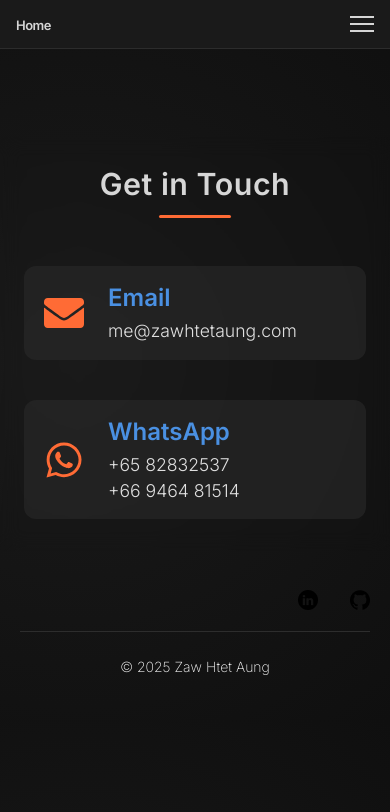
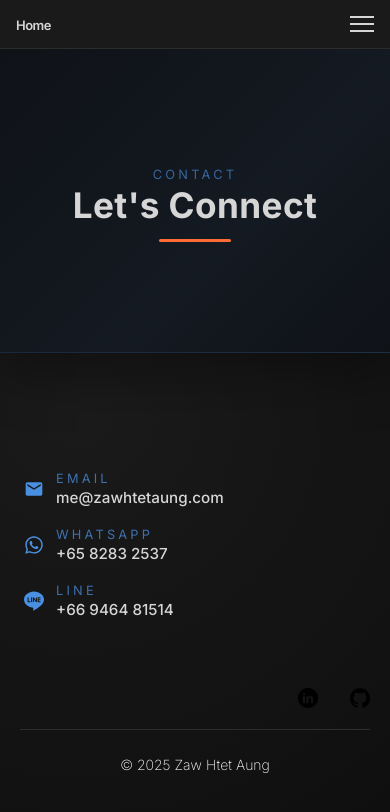
Before and after one commit to ZawCodes/Portfolio2024, a React (Vite) app: page /contact in a window 390 px wide. Shown: the top 812 px of the page. Built offline with nearby package versions, Linux system fonts and the light colour scheme.

Commit message:
update other pages

```diff
--- a/src/pages/Background/index.jsx
+++ b/src/pages/Background/index.jsx
@@ -138,12 +138,18 @@ const Index = () => {
   ];
 
   return (
-    <div className="background-container page">
+    <div className="background-page">
+      <div className="page-hero">
+        <div className="hero-inner">
+          <p className="hero-kicker">Background</p>
           <h1 className="page-title">A little back story</h1>
-      <p className="intro page-intro">
+          <p className="hero-subtitle">
             I was born in Myanmar and I'm currently {currentAge}. I'd love to share a bit of my journey so you can get to know me better.
           </p>
+        </div>
+      </div>
 
+      <div className="background-container page">
         <section className="education-section">
           <h2 className="section-title">Education</h2>
           {educationData.map((item, index) => (
@@ -158,6 +164,7 @@ const Index = () => {
           ))}
         </section>
       </div>
+    </div>
   );
 };
 
--- a/src/pages/Contact/index.jsx
+++ b/src/pages/Contact/index.jsx
@@ -1,27 +1,43 @@
 import React from "react";
+import { MdEmail } from "react-icons/md";
+import { FaWhatsapp } from "react-icons/fa";
+import { SiLine } from "react-icons/si";
 import "./index.scss";
-import { FaEnvelope, FaWhatsapp } from "react-icons/fa";
 
 const Contact = () => {
   return (
-    <div className="contact-container page">
-      <h1 className="page-title">Get in Touch</h1>
-      <div className="contact-info">
-        <div className="contact-item">
-          <FaEnvelope className="contact-icon" />
-          <div className="contact-details">
-            <h2>Email</h2>
-            <a href="mailto:me@zawhtetaung.com">me@zawhtetaung.com</a>
-          </div>
+    <div className="contact-page">
+      <div className="page-hero">
+        <div className="hero-inner">
+          <p className="hero-kicker">Contact</p>
+          <h1 className="page-title">Let's Connect</h1>
         </div>
-        <div className="contact-item">
-          <FaWhatsapp className="contact-icon" />
-          <div className="contact-details">
-            <h2>WhatsApp</h2>
-            <a href="https://wa.me/81792673">+65 82832537</a>
-            <a href="https://wa.me/0946481514">+66 9464 81514</a>
-          </div>
-        </div>
+      </div>
+
+      <div className="contact-container page">
+        <ul className="contact-list">
+          <li>
+            <MdEmail className="contact-icon" />
+            <div className="contact-info">
+              <span className="label">Email</span>
+              <a href="mailto:me@zawhtetaung.com">me@zawhtetaung.com</a>
+            </div>
+          </li>
+          <li>
+            <FaWhatsapp className="contact-icon" />
+            <div className="contact-info">
+              <span className="label">WhatsApp</span>
+              <a href="https://wa.me/6582832537">+65 8283 2537</a>
+            </div>
+          </li>
+          <li>
+            <SiLine className="contact-icon" />
+            <div className="contact-info">
+              <span className="label">Line</span>
+              <a href="https://line.me/ti/p/~66946481514">+66 9464 81514</a>
+            </div>
+          </li>
+        </ul>
       </div>
     </div>
   );
--- a/src/pages/Contact/index.scss
+++ b/src/pages/Contact/index.scss
@@ -1,65 +1,112 @@
-$primary-color: #7c7c7c;
-$secondary-color: #e0e0e0;
+$secondary-color: #d6d6d6;
 $techy-orange: #ff6b35;
 $techy-blue: #4a90e2;
-$dark-bg: #1e1e1e;
 $max-width: 1200px;
 
-.contact-container {
-  backdrop-filter: blur(10px);
+.contact-page {
+  .page-hero {
+    background: linear-gradient(135deg, #0f1217 0%, #141a22 60%, #0f1217 100%);
+    padding: 120px 24px 110px;
+    margin-bottom: 40px;
+    border-bottom: 1px solid rgba($techy-blue, 0.18);
+    box-shadow: 0 18px 50px rgba(0, 0, 0, 0.35);
 
-  .contact-info {
-    display: flex;
-    flex-direction: column;
-    gap: 2.5rem;
-  }
+    .hero-inner {
+      max-width: $max-width;
+      margin: 0 auto;
+      text-align: center;
+      color: #f5f7fa;
 
-  .contact-item {
-    display: flex;
-    align-items: center;
-    gap: 1.5rem;
-    background-color: rgba(lighten($dark-bg, 5%), 0.6);
-    border-radius: 12px;
-    padding: 1.5rem;
-    transition: transform 0.3s ease, box-shadow 0.3s ease;
-
-    &:hover {
-      transform: translateY(-5px);
-      box-shadow: 0 6px 20px rgba(0, 0, 0, 0.15);
-    }
-  }
-
-  .contact-icon {
-    font-size: 2.5rem;
-    color: $techy-orange;
-  }
-
-  .contact-details {
-    h2 {
-      font-size: 1.5rem;
-      color: $techy-blue;
-      margin-bottom: 0.75rem;
-      font-weight: 600;
-    }
-
-    a {
-      display: block;
-      font-size: 1.1rem;
-      color: $secondary-color;
-      text-decoration: none;
-      transition: color 0.3s ease;
-      margin-bottom: 0.5rem;
-      font-weight: 300;
-
-      &:hover {
-        color: $techy-orange;
+      .hero-kicker {
+        font-size: 0.8rem;
+        letter-spacing: 0.2rem;
+        text-transform: uppercase;
+        color: rgba($techy-blue, 0.65);
+        margin-bottom: 0.4rem;
       }
 
-      &:last-child {
+      .page-title {
+        font-size: 2.2rem;
+        font-weight: 700;
         margin-bottom: 0;
+        letter-spacing: 0.4px;
       }
     }
   }
 }
 
-@media (max-width: 768px) { .contact-container { .contact-item { padding: 1.25rem; } } }
+.contact-container {
+  max-width: 520px;
+
+  .contact-list {
+    list-style: none;
+    padding: 0;
+    margin: 0;
+    display: flex;
+    flex-direction: column;
+    gap: 2rem;
+
+    li {
+      display: flex;
+      align-items: center;
+      gap: 1rem;
+
+      .contact-icon {
+        font-size: 1.5rem;
+        color: $techy-blue;
+        flex-shrink: 0;
+      }
+
+      .contact-info {
+        display: flex;
+        flex-direction: column;
+        gap: 0.25rem;
+
+        .label {
+          font-size: 0.85rem;
+          letter-spacing: 0.2rem;
+          text-transform: uppercase;
+          color: rgba($techy-blue, 0.75);
+        }
+
+        a {
+          color: $secondary-color;
+          text-decoration: none;
+          font-size: 1rem;
+          font-weight: 500;
+          transition: color 0.2s ease;
+
+          &:hover {
+            color: $techy-orange;
+          }
+        }
+      }
+    }
+  }
+}
+
+@media (max-width: 768px) {
+  .contact-container {
+    .contact-list {
+      gap: 1.5rem;
+
+      li {
+        gap: 0.75rem;
+
+        .contact-icon {
+          font-size: 1.25rem;
+        }
+
+        .contact-info {
+          .label {
+            font-size: 0.8rem;
+          }
+
+          a {
+            font-size: 0.95rem;
+          }
+        }
+      }
+    }
+  }
+}
--- a/src/pages/Projects/index.jsx
+++ b/src/pages/Projects/index.jsx
@@ -10,6 +10,23 @@ import ABACUS from "./assets/abacus.jpg";
 import PT from "./assets/pt.jpg";
 import QEEN from "./assets/qeen.jpg";
 import "./index.scss";
+
+const ChevronIcon = ({ isOpen }) => (
+  <svg
+    width="20"
+    height="20"
+    viewBox="0 0 24 24"
+    fill="none"
+    stroke="currentColor"
+    strokeWidth="2"
+    style={{
+      transform: isOpen ? "rotate(180deg)" : "rotate(0deg)",
+      transition: "transform 0.3s ease",
+    }}
+  >
+    <polyline points="6 9 12 15 18 9"></polyline>
+  </svg>
+);
 
 const projectsData = [
   {
@@ -133,6 +150,7 @@ const Projects = () => {
   const [selectedOrg, setSelectedOrg] = useState("All");
   const [selectedType, setSelectedType] = useState("All");
   const [filteredProjects, setFilteredProjects] = useState(projectsData);
+  const [showFilters, setShowFilters] = useState(false);
 
   const allTags = [
     "All",
@@ -172,12 +190,29 @@ const Projects = () => {
   );
 
   return (
-    <div className="projects-container page">
+    <div className="projects-page">
+      <div className="page-hero">
+        <div className="hero-inner">
+          <p className="hero-kicker">Portfolio</p>
           <h1 className="page-title">My Projects</h1>
-      <p className="intro page-intro">
+          <p className="hero-subtitle">
             Here are some of the projects I've worked on. I'm still gradually adding in more entries as of now.
           </p>
+        </div>
+      </div>
 
+      <div className="projects-container page">
+        <div className="filters-header">
+          <button
+            className="filters-toggle"
+            onClick={() => setShowFilters(!showFilters)}
+          >
+            <span>Filters</span>
+            <ChevronIcon isOpen={showFilters} />
+          </button>
+        </div>
+
+        <div className={`filters-section ${showFilters ? "open" : ""}`}>
           <FilterButtons
             options={allTags}
             selected={selectedTag}
@@ -196,6 +231,7 @@ const Projects = () => {
             setSelected={setSelectedType}
             title="Filter by type"
           />
+        </div>
 
         <div className="projects-grid">
           {filteredProjects.map((project) => (
@@ -203,6 +239,7 @@ const Projects = () => {
           ))}
         </div>
       </div>
+    </div>
   );
 };
 
--- a/src/pages/Projects/index.scss
+++ b/src/pages/Projects/index.scss
@@ -5,11 +5,85 @@ $techy-blue: #4a90e2;
 $dark-bg: #1e1e1e;
 $max-width: 1200px;
 
+.projects-page {
+  .page-hero {
+    background: linear-gradient(135deg, #0f1217 0%, #141a22 60%, #0f1217 100%);
+    padding: 120px 24px 110px;
+    margin-bottom: 40px;
+    border-bottom: 1px solid rgba($techy-blue, 0.18);
+    box-shadow: 0 18px 50px rgba(0, 0, 0, 0.35);
+
+    .hero-inner {
+      max-width: $max-width;
+      margin: 0 auto;
+      text-align: center;
+      color: #f5f7fa;
+
+      .hero-kicker {
+        font-size: 0.85rem;
+        letter-spacing: 0.25rem;
+        text-transform: uppercase;
+        color: rgba($techy-blue, 0.7);
+        margin-bottom: 0.6rem;
+      }
+
+      .page-title {
+        font-size: 2.6rem;
+        font-weight: 700;
+        margin-bottom: 1.2rem;
+        letter-spacing: 0.6px;
+      }
+
+      .hero-subtitle {
+        font-size: 1rem;
+        color: rgba(#f5f7fa, 0.82);
+        max-width: 760px;
+        margin: 0 auto;
+        line-height: 1.8;
+      }
+    }
+  }
+}
+
 .projects-container {
-  /* Layout handled via global .page */
-
   p { text-align: left; }
   .intro { font-style: italic; }
+
+  .filters-header {
+    margin-bottom: 1.5rem;
+    display: flex;
+    align-items: center;
+
+    .filters-toggle {
+      display: flex;
+      align-items: center;
+      gap: 0.5rem;
+      background-color: transparent;
+      border: 1px solid $techy-blue;
+      color: $techy-blue;
+      padding: 0.6rem 1rem;
+      border-radius: 20px;
+      cursor: pointer;
+      font-size: 0.9rem;
+      font-weight: 600;
+      transition: background-color 0.3s ease, color 0.3s ease;
+
+      &:hover {
+        background-color: rgba($techy-blue, 0.1);
+      }
+    }
+  }
+
+  .filters-section {
+    max-height: 0;
+    overflow: hidden;
+    transition: max-height 0.3s ease;
+
+    &.open {
+      max-height: 500px;
+      margin-bottom: 2rem;
+    }
+  }
 
   .filter-section {
     margin-bottom: 1rem;
```
Also changed, not shown: src/pages/Background/index.scss (+258 -40 lines), src/pages/Home/Welcome/index.scss (+19 -20 lines). Lines whose indentation alone changed are shown as unchanged.
